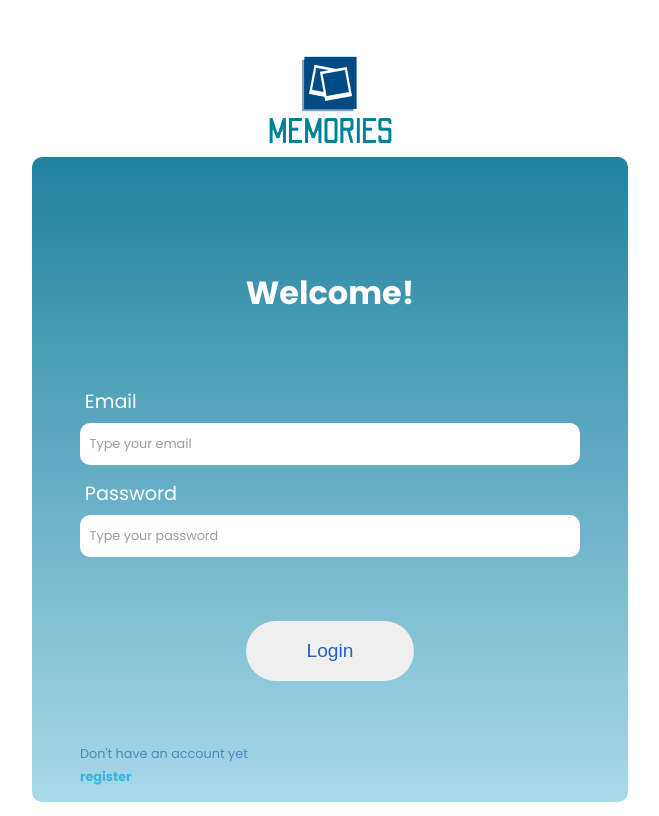
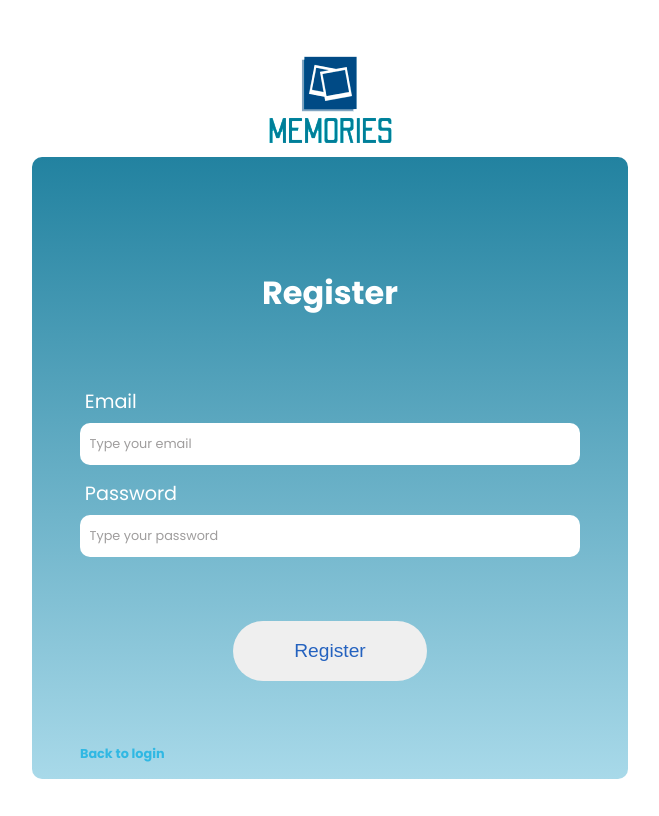
Before and after one commit to ElDev1/memories, a React (Create React App) app: page /register in a window 1280 px wide. Shown: the whole page, without its empty margins (310-969 px from the left). Built offline with nearby package versions, Linux system fonts and the light colour scheme.

Commit message:
create register componente

```diff
--- a/src/App.js
+++ b/src/App.js
@@ -4,7 +4,7 @@ import Login from './Components/Login/Login';
 function App() {
     return (
         <div className='App'>
-            <Login />
+            <h1>APP</h1>
         </div>
     );
 }
--- /dev/null
+++ b/src/Components/Register/Register.css
@@ -0,0 +1,86 @@
+.login-section {
+    padding-top: 2rem;
+}
+
+.login-img-container {
+    display: flex;
+    justify-content: center;
+}
+
+.login-container {
+    max-width: 500px;
+    margin-inline: auto;
+    padding: 3rem 3rem 1rem;
+    border-radius: 10px;
+    background: linear-gradient(to bottom, #2282a0, #a8d9e9);
+    color: #fff;
+}
+
+.login-title {
+    margin: 4rem 0;
+    font-size: 2rem;
+    text-align: center;
+}
+
+.input-container,
+.submit-container {
+    display: flex;
+    flex-direction: column;
+}
+
+.input-container {
+    margin: 0.5rem 0;
+}
+
+.input-container label {
+    margin: 0.4rem 0;
+    padding-left: 0.3rem;
+    font-size: 1.2rem;
+}
+
+.input-container input {
+    min-height: 2.5rem;
+    padding-left: 0.6rem;
+    border: none;
+    border-radius: 10px;
+    font-size: 0.9rem;
+    font-family: var(--mainFont);
+}
+
+.input-container input::placeholder {
+    font-size: 0.8rem;
+    color: #9f9d9d;
+}
+
+.input-container input:focus {
+    outline: none;
+}
+
+.input-error {
+    margin: 0.2rem 0;
+}
+
+.submit-container {
+    margin: 4rem 0;
+}
+
+.submit-btn {
+    display: inline-block;
+    margin: 0 auto;
+    padding: 1.2rem 3.8rem;
+    border: none;
+    border-radius: 40px;
+    font-size: 1.2rem;
+    color: #2462bf;
+    cursor: pointer;
+}
+
+.login-link {
+    font-size: 0.8rem;
+}
+
+.login-link .link {
+    color: #30b8e3;
+    font-weight: 700;
+    text-decoration: none;
+}
--- a/src/Components/Register/Register.jsx
+++ b/src/Components/Register/Register.jsx
@@ -0,0 +1,81 @@
+import './Register.css';
+import { Link } from 'react-router-dom';
+import { useFormik } from 'formik';
+import * as Yup from 'yup';
+
+const Register = () => {
+    const initialValues = {
+        email: '',
+        password: ''
+    };
+
+    const onSubmit = values => console.log(values);
+
+    const validationSchema = Yup.object({
+        email: Yup.string()
+            .email('Invalid email address')
+            .required('Required field'),
+        password: Yup.string().required('Required field')
+    });
+
+    const formik = useFormik({ initialValues, onSubmit, validationSchema });
+    const { handleSubmit, handleChange, handleBlur, values, errors, touched } =
+        formik;
+
+    return (
+        <section className='login-section'>
+            <div className='login-img-container'>
+                <img src={require('../../img/logo.png')} alt='Logo' />
+            </div>
+            <div className='login-container'>
+                <h2 className='login-title'>Register</h2>
+                <form onSubmit={handleSubmit}>
+                    <div className='input-container'>
+                        <label htmlFor='email'>Email</label>
+                        <input
+                            id='email'
+                            type='text'
+                            name='email'
+                            onChange={handleChange}
+                            onBlur={handleBlur}
+                            value={values.email}
+                            placeholder='Type your email'
+                            required
+                        />
+                        {errors.email && touched.email ? (
+                            <div className='input-error'>{errors.email}</div>
+                        ) : null}
+                    </div>
+                    <div className='input-container'>
+                        <label htmlFor='password'>Password</label>
+                        <input
+                            id='password'
+                            type='password'
+                            name='password'
+                            onChange={handleChange}
+                            onBlur={handleBlur}
+                            value={values.password}
+                            placeholder='Type your password'
+                            required
+                        />
+                        {errors.password && touched.password ? (
+                            <div className='input-error'>{errors.password}</div>
+                        ) : null}
+                    </div>
+                    <div className='submit-container'>
+                        <button className='submit-btn' type='submit'>
+                            Register
+                        </button>
+                    </div>
+                    <div className='login-link'>
+                        <Link className='link' to='/login'>
+                            Back to login
+                        </Link>
+                    </div>
+                </form>
+            </div>
+        </section>
+    );
+};
+
+export default Register;
--- a/src/index.js
+++ b/src/index.js
@@ -3,12 +3,17 @@ import ReactDOM from 'react-dom/client';
 import { BrowserRouter, Routes, Route } from 'react-router-dom';
 import App from './App';
 import Login from './Components/Login/Login';
+import Register from './Components/Register/Register';
 
 const root = ReactDOM.createRoot(document.getElementById('root'));
 root.render(
     <React.StrictMode>
         <BrowserRouter>
-            <App />
+            <Routes>
+                <Route path='/' element={<App />} />
+                <Route path='/register' element={<Register />} />
+                <Route path='/login' element={<Login />} />
+            </Routes>
         </BrowserRouter>
     </React.StrictMode>
 );
```
